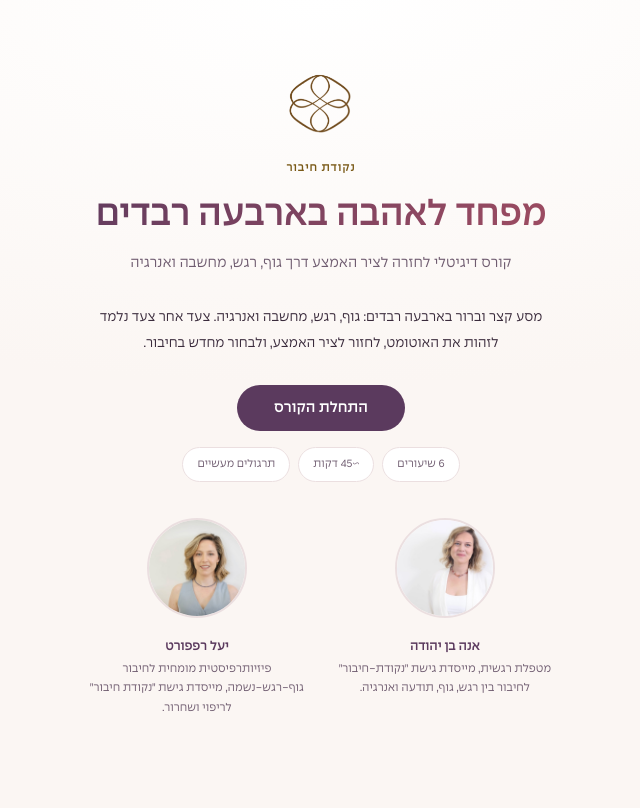
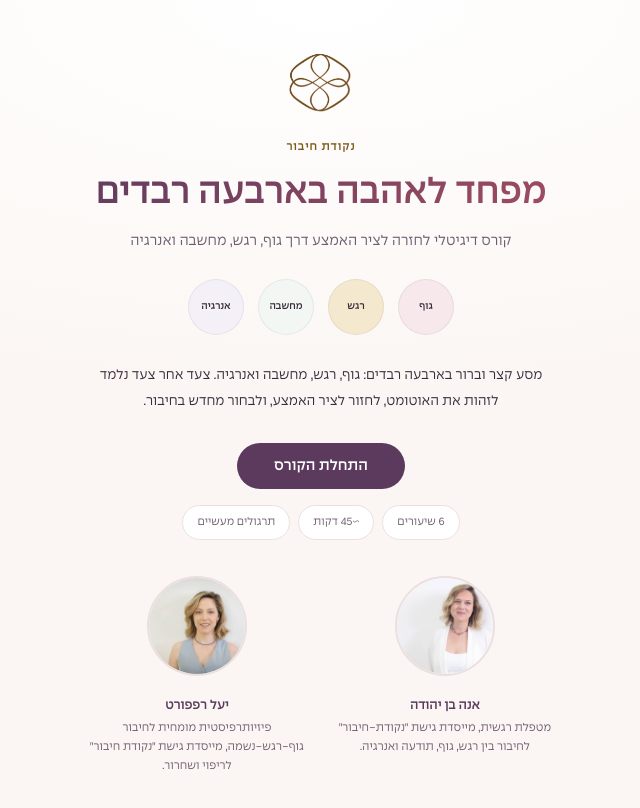
Before and after one commit to Tomer007/-connection-point-short-course, a React (Vite) app: page / in a window 1280 px wide. Shown: the top 808 px of the page, without its empty margins (319-959 px from the left). Built offline with nearby package versions, Linux system fonts and the light colour scheme; no server answers.

Commit message:
feat: add animated 4-layer dots (body, emotion, thought, energy) to home hero

```diff
--- a/src/components/Home.jsx
+++ b/src/components/Home.jsx
@@ -45,6 +45,22 @@ export default function Home({ onStart, hasProgress, completed = [] }) {
           <p className="home-brand">{courseMeta.brand}</p>
           <h1 className="home-title">{courseMeta.title}</h1>
           <p className="home-subtitle">{courseMeta.subtitle}</p>
+
+          {/* Four layers visual */}
+          <div className="home-layers">
+            <div className="home-layer-dot" style={{'--delay': '0.6s', '--color': 'var(--rose-soft)'}}>
+              <span>גוף</span>
+            </div>
+            <div className="home-layer-dot" style={{'--delay': '0.75s', '--color': 'var(--gold-soft)'}}>
+              <span>רגש</span>
+            </div>
+            <div className="home-layer-dot" style={{'--delay': '0.9s', '--color': 'var(--sage-soft)'}}>
+              <span>מחשבה</span>
+            </div>
+            <div className="home-layer-dot" style={{'--delay': '1.05s', '--color': 'var(--plum-soft)'}}>
+              <span>אנרגיה</span>
+            </div>
+          </div>
         </header>
 
         {/* Progress or intro */}
--- a/src/styles.css
+++ b/src/styles.css
@@ -440,6 +440,37 @@ button,
   animation: heroFadeIn 0.8s ease-out 0.45s both;
 }
 
+/* Four layers visual */
+.home-layers {
+  display: flex;
+  justify-content: center;
+  gap: 14px;
+  margin-top: 24px;
+}
+.home-layer-dot {
+  display: flex;
+  align-items: center;
+  justify-content: center;
+  width: 56px;
+  height: 56px;
+  border-radius: 50%;
+  background: var(--color);
+  border: 1.5px solid rgba(91, 58, 94, 0.08);
+  animation: layerPop 0.5s ease-out var(--delay) both;
+  position: relative;
+}
+.home-layer-dot span {
+  font-size: 0.7rem;
+  font-weight: 500;
+  color: var(--ink);
+}
+
+@keyframes layerPop {
+  0% { opacity: 0; transform: scale(0) translateY(10px); }
+  60% { transform: scale(1.15) translateY(-2px); }
+  100% { opacity: 1; transform: scale(1) translateY(0); }
+}
+
 /* Intro text */
 .home-intro {
   font-size: 0.95rem;
```
